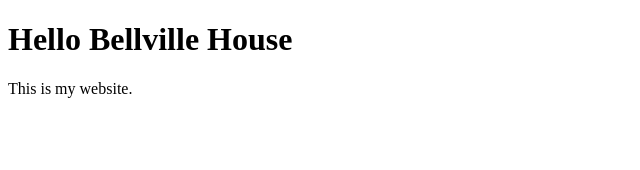
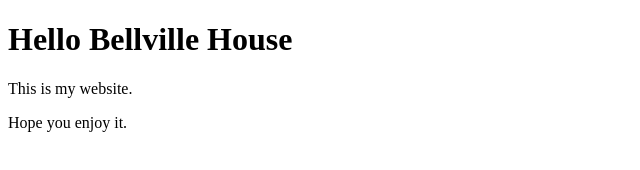
Before and after one commit to BHConcierge/BHConcierge.github.io, a plain HTML site: page index.html in a window 1280 px wide. Shown: the whole page, without its empty margins (0-640 px from the left). Drawn offline with Linux system fonts and the light colour scheme.

Commit message:
Update index.html

```diff
--- a/index.html
+++ b/index.html
@@ -3,5 +3,6 @@
 <body>
 <h1>Hello Bellville House</h1>
 <p>This is my website.</p>
+  <p>Hope you enjoy it.</p>
 </body>
 </html>
```
